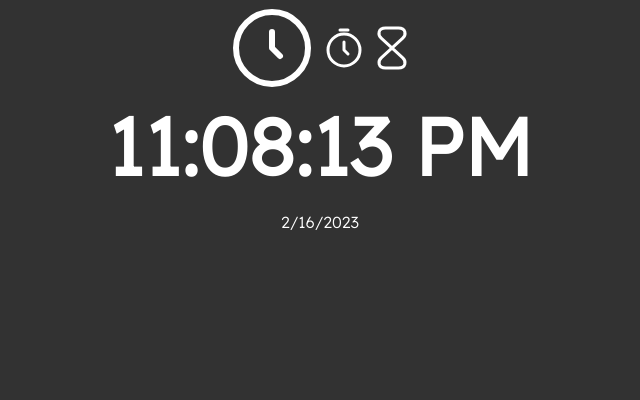
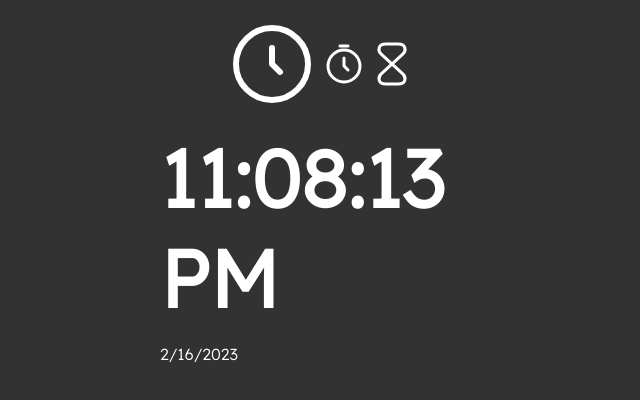
Before and after one commit to icarodebarros/timepiece, a React (Create React App) app: page / in a window 1280 px wide. Shown: the top 400 px of the page, without its empty margins (320-960 px from the left). Built offline with nearby package versions, Linux system fonts and the light colour scheme.

Commit message:
Changing mode animation/transition

```diff
--- a/src/App.css
+++ b/src/App.css
@@ -1,5 +1,4 @@
 .App {
-  text-align: center;
   height: 100vh;
   background: #323232;
   color: #fff;
@@ -14,21 +13,34 @@
   display: flex;
   justify-content: center;
   align-items: center;
+  height: 6rem;
+  padding: 1rem 0;
 }
 
 .header img {
   width: 3rem;
+  transition: width 0.2s ease-in;
 }
 
 .header img.active {
   width: 6rem;
+  transition: width 0.2s ease-out;
+  animation: activeMode 0.2s linear reverse forwards;
 }
 
-/* @keyframes App-logo-spin {
-  from {
-    transform: rotate(0deg);
+.main .clock-container {
+  width: 20rem;
+  margin: auto;
+}
+
+@keyframes activeMode {
+  0% {
+    transform: scale(1);
   }
-  to {
-    transform: rotate(360deg);
+  80% {
+    transform: scale(1.5);
   }
-} */
+  100% {
+    transform: scale(1);
+  }
+}
--- a/src/App.tsx
+++ b/src/App.tsx
@@ -13,6 +13,10 @@ enum ModeEnum {
 function App() {
   const [mode, setMode] = useState<ModeEnum>(ModeEnum.Clock);
 
+  const changeMode = (newMode: ModeEnum) => {
+    setMode(newMode);
+  };
+
   const getModeContent = () => {
     switch (mode) {
       case ModeEnum.StopWatch:
@@ -24,17 +28,30 @@ function App() {
     }
   };
 
-
-
   return (
     <div className="App">
       <header className="header">
-        <img src="/clock-svgrepo-com.svg" alt="Clock" className="active" />
-        <img src="/stopwatch-svgrepo-com.svg" alt="Stop_Watch" />
-        <img src="/timer-svgrepo-com.svg" alt="Timer" />
+        <img
+          src="/clock-svgrepo-com.svg"
+          alt="Clock"
+          className={mode === ModeEnum.Clock ? 'active' : undefined}
+          onClick={() => changeMode(ModeEnum.Clock)}
+        />
+        <img
+          src="/stopwatch-svgrepo-com.svg"
+          alt="Stop_Watch"
+          className={mode === ModeEnum.StopWatch ? 'active' : undefined}
+          onClick={() => changeMode(ModeEnum.StopWatch)}
+        />
+        <img
+          src="/timer-svgrepo-com.svg"
+          alt="Timer"
+          className={mode === ModeEnum.Timer ? 'active' : undefined}
+          onClick={() => changeMode(ModeEnum.Timer)}
+        />
       </header>
 
-      {getModeContent()}
+      <div className="main">{getModeContent()}</div>
     </div>
   );
 }
--- a/src/components/clock.tsx
+++ b/src/components/clock.tsx
@@ -12,7 +12,7 @@ export default function Clock() {
   }, []);
 
   return (
-    <div>
+    <div className='clock-container'>
       <h1>{clockValue.toLocaleTimeString()}</h1>
       <p>{clockValue.toLocaleDateString()}</p>
     </div>
--- a/src/index.css
+++ b/src/index.css
@@ -2,8 +2,3 @@ body {
   margin: 0;
   font-family: 'Lexend', 'Roboto', 'Oxygen', 'Ubuntu', sans-serif;
 }
-
-code {
-  font-family: source-code-pro, Menlo, Monaco, Consolas, 'Courier New',
-    monospace;
-}
```
